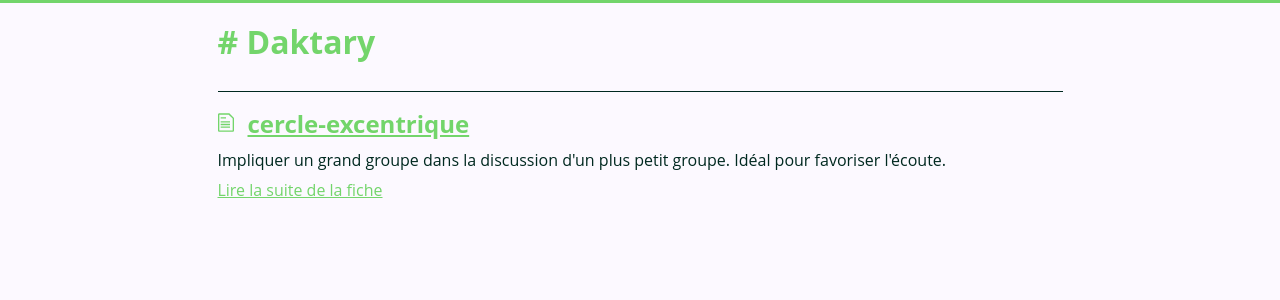
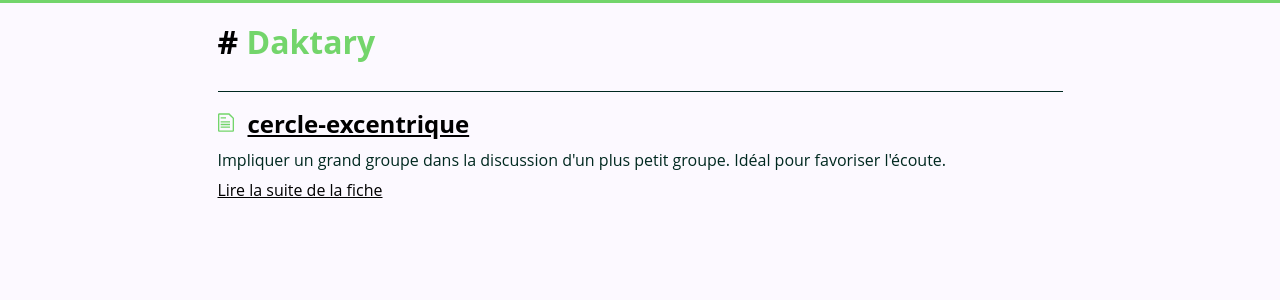
Before and after one commit to oisiflorus/maquillage, a Jekyll site: the page built from README.md, in a window 1280 px wide. Shown: the top 300 px of the page. Built offline with Jekyll 4.4.1, drawn with Linux system fonts in a browser that asks for light colours; our own code applies the rules of GitHub Pages for plain Markdown files.

Commit message:
Couleur lien

```diff
--- a/_sass/maquillage.scss
+++ b/_sass/maquillage.scss
@@ -37,8 +37,6 @@ ul {
   padding-left: 0;
 }
 
-
-
  * {
   -webkit-box-sizing: border-box;
      -moz-box-sizing: border-box;
@@ -64,7 +62,7 @@ p {
   margin-bottom: 10px;
 }
 a {
-  color: #73d56b;
+  color: #000;
 }
 
 h1,
```
